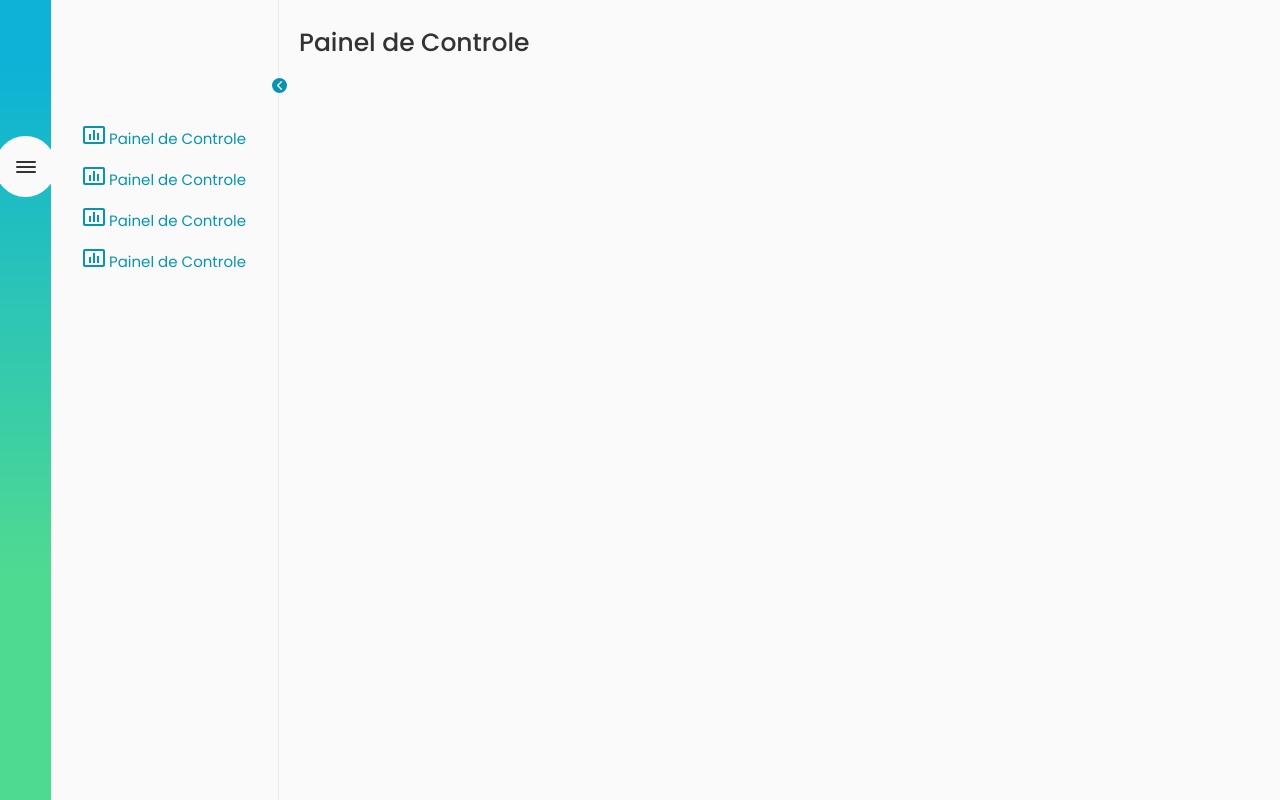
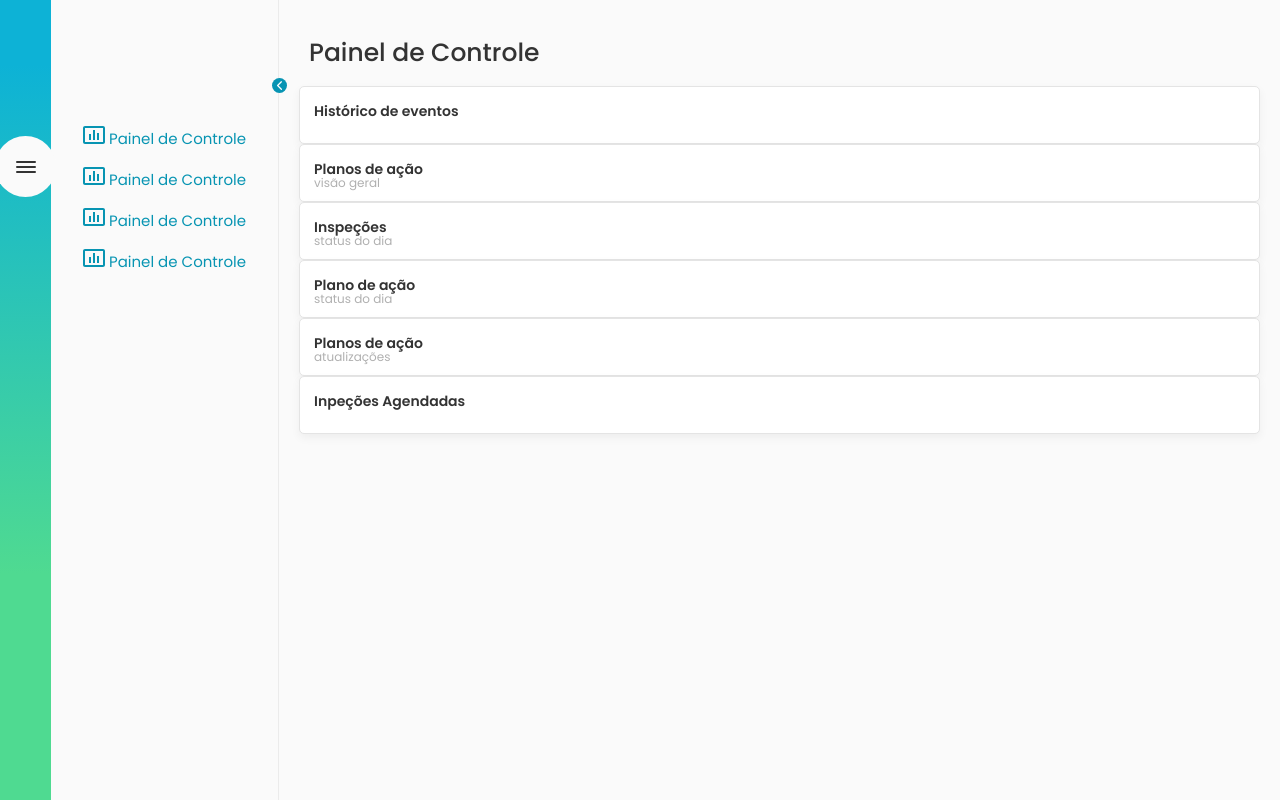
Before and after one commit to SamuelSimoes31/dashboard-trackingtrade, a React (Create React App) app in the folder dashboard/: page / in a window 1280 px wide. Built offline with nearby package versions, Linux system fonts and the light colour scheme; the HTML template or start-up script is replaced by a standard one.

Commit message:
Cards with title and subtitles

```diff
--- a/dashboard/public/index.html
+++ b/dashboard/public/index.html
@@ -25,7 +25,7 @@
       Learn how to configure a non-root public URL by running `npm run build`.
     -->
     <link rel="preconnect" href="https://fonts.gstatic.com">
-<link href="https://fonts.googleapis.com/css2?family=Poppins:wght@300;400;500&display=swap" rel="stylesheet">
+<link href="https://fonts.googleapis.com/css2?family=Poppins:wght@300;400;500;600&display=swap" rel="stylesheet">
     <title>Dashboard teste</title>
   </head>
   <body>
--- /dev/null
+++ b/dashboard/src/components/Panel/Card/index.tsx
@@ -0,0 +1,21 @@
+import React from 'react';
+
+import { Container, Title, Subtitle } from './styles';
+
+interface Props {
+  children: React.ReactNode;
+  title: string;
+  subtitle?: string;
+}
+
+const Card: React.FC<Props> = ({children,title,subtitle}) => {
+  return (
+    <Container>
+      <Title>{title}</Title>
+      <Subtitle>{subtitle}</Subtitle>
+      {children}
+    </Container>
+  );
+}
+
+export default Card;
--- /dev/null
+++ b/dashboard/src/components/Panel/Card/styles.ts
@@ -0,0 +1,31 @@
+import styled from 'styled-components';
+
+export const Container = styled.div`
+  position: relative;
+  /* max-width: 354px; */
+  /* min-height: 320px; */
+
+  background: #FFFFFF;
+  border: 0.5px solid #E4E4E4;
+  box-shadow: 0px 4px 10px rgba(0, 0, 0, 0.05);
+  border-radius: 5px;
+
+  padding: 14px;
+`;
+
+export const Title = styled.p`
+  height: 13px;
+  font-weight: 600;
+  font-size: 14px;
+  line-height: 21px;
+  color: #333333;
+  margin-bottom: 2px;
+`;
+
+export const Subtitle = styled.p`
+  height: 13px;
+  font-weight: 400;
+  font-size: 12px;
+  line-height: 18px;
+  color: #B0B0B0;
+`;
--- a/dashboard/src/components/Panel/index.tsx
+++ b/dashboard/src/components/Panel/index.tsx
@@ -1,11 +1,32 @@
 import React from 'react';
+import Card from './Card';
 
-import { Container } from './styles';
+import { Container, GridPanel } from './styles';
 
 const Panel: React.FC = () => {
   return (
     <Container>
       <h1>Painel de Controle</h1>
+      <GridPanel>
+        <Card title={"Histórico de eventos"} >
+          {}
+        </Card>
+        <Card title={"Planos de ação"} subtitle={"visão geral"}>
+          {}
+        </Card>
+        <Card title={"Inspeções"} subtitle={"status do dia"}>
+          {}
+        </Card>
+        <Card title={"Plano de ação"} subtitle={"status do dia"}>
+          {}
+        </Card>
+        <Card title={"Planos de ação"} subtitle={"atualizações"}>
+          {}
+        </Card>
+        <Card title={"Inpeções Agendadas"} >
+          {}
+        </Card>
+      </GridPanel>
     </Container>
   )
   ;
--- a/dashboard/src/components/Panel/styles.ts
+++ b/dashboard/src/components/Panel/styles.ts
@@ -16,8 +16,13 @@ export const Container = styled.div`
     font-size: 25px;
     line-height: 26px;
 
-    margin-top: 10px;
+    margin: 20px 10px;
 
     color: #333333;
   }
 `;
+
+export const GridPanel = styled.div`
+  display: grid;
+
+`;
```
